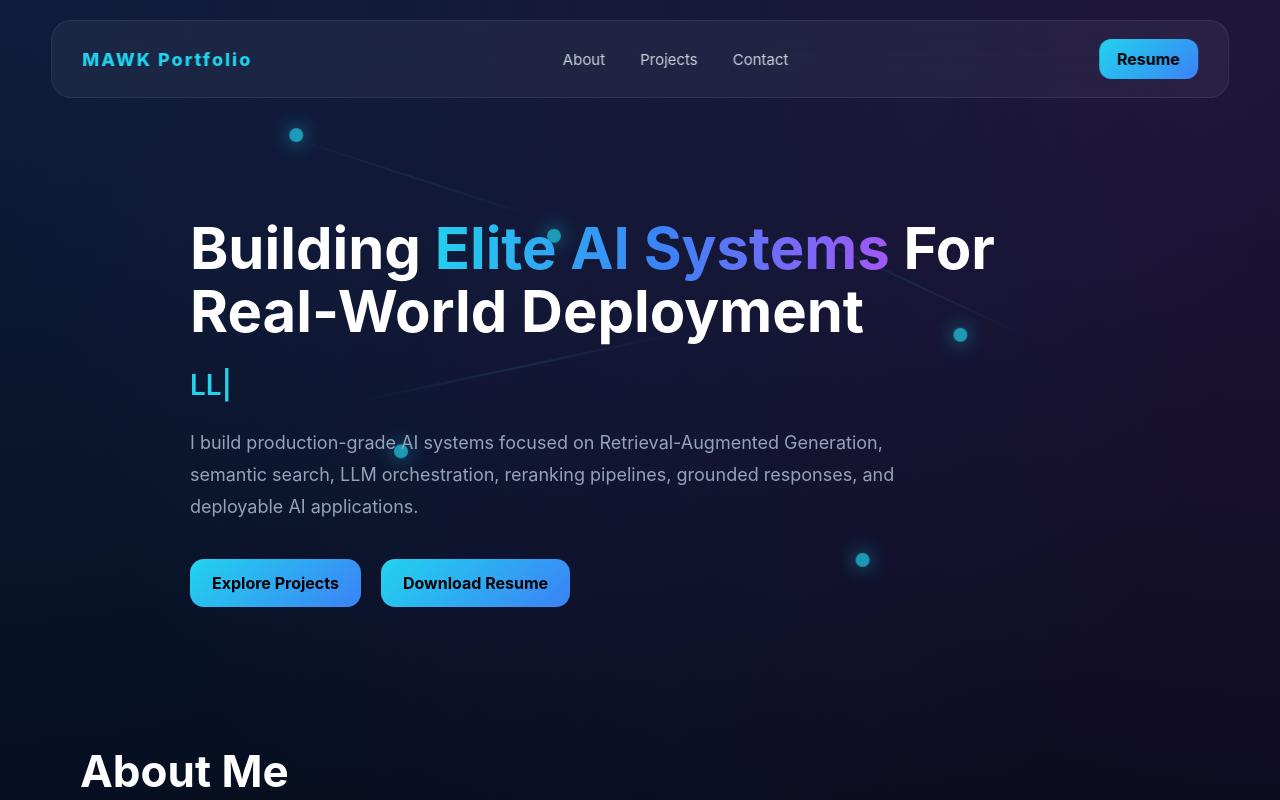
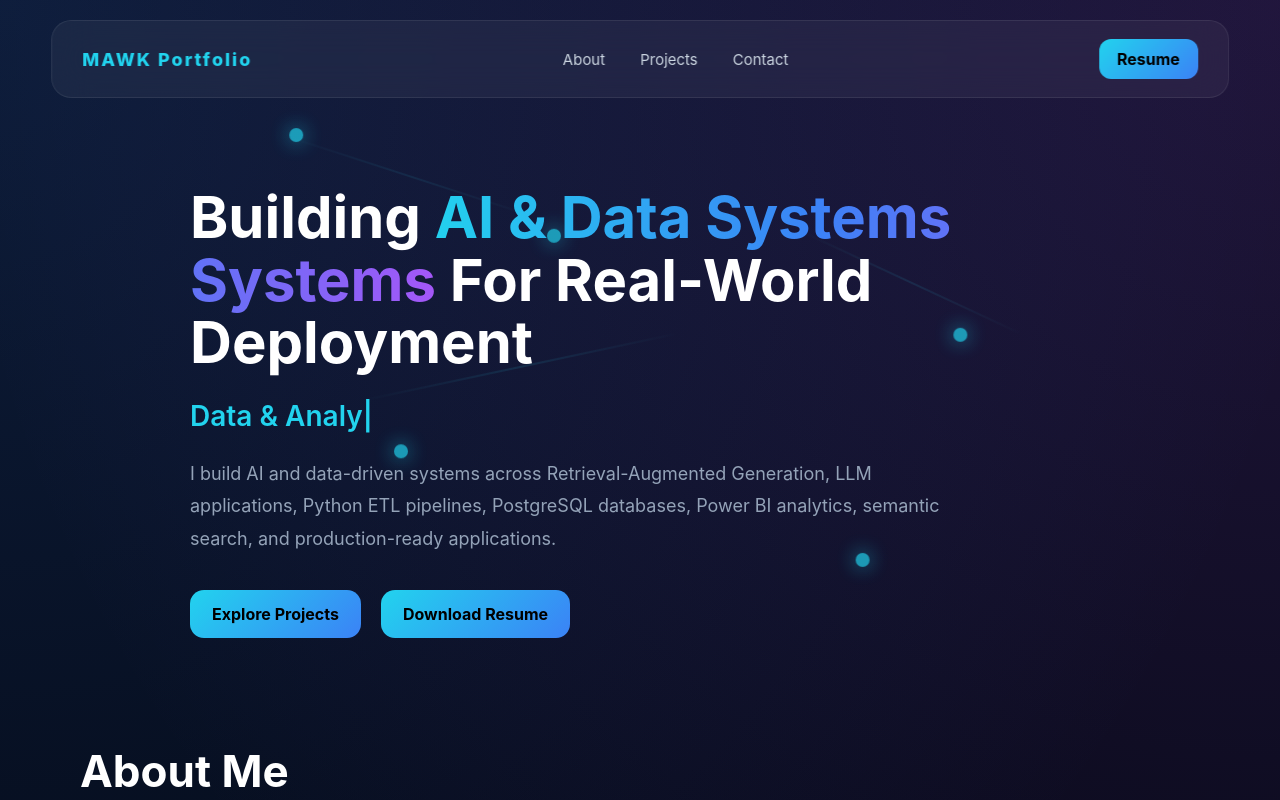
Before and after one commit to maw-khan/portfolio, a React (Vite) app: page / in a window 1280 px wide. Shown: the top 800 px of the page. Built offline with nearby package versions, Linux system fonts and the light colour scheme.

Commit message:
Update App.jsx

```diff
--- a/src/App.jsx
+++ b/src/App.jsx
@@ -219,7 +219,7 @@ export default function App() {
 
           <h1>
             Building
-            <span className="gradient"> Elite AI Systems </span>
+            <span className="gradient"> AI & Data Systems Systems </span>
             For Real-World Deployment
           </h1>
 
@@ -227,9 +227,12 @@ export default function App() {
 
             <TypeAnimation
               sequence={[
-                "RAG Engineer", 1500,
-                "LLM Application Developer", 1500,
-                "AI Systems Architect", 1500,
+
+                "AI Engineer", 1500,
+                "RAG / LLM Developer", 1500,
+                "Data & Analytics Engineer", 1500,
+                "Python ETL Developer", 1500,
+                "Power BI Developer", 1500
               ]}
               speed={50}
               repeat={Infinity}
@@ -238,10 +241,9 @@ export default function App() {
           </div>
 
           <p className="heroText">
-            I build production-grade AI systems focused on
-            Retrieval-Augmented Generation, semantic search,
-            LLM orchestration, reranking pipelines,
-            grounded responses, and deployable AI applications.
+            I build AI and data-driven systems across Retrieval-Augmented Generation,
+            LLM applications, Python ETL pipelines, PostgreSQL databases,
+            Power BI analytics, semantic search, and production-ready applications.
           </p>
 
           <div className="heroButtons">
@@ -321,7 +323,7 @@ export default function App() {
       {/* PROJECTS */}
       <section id="projects" className="section">
 
-        <h2>Featured AI Systems</h2>
+        <h2>Featured Projects</h2>
 
         <div className="projectGrid">
 
@@ -570,9 +572,9 @@ export default function App() {
       <h3>MAWK Portfolio</h3>
 
       <p>
-        Building production-grade AI systems focused on
-        RAG pipelines, semantic retrieval,
-        LLM applications, and deployable AI products.
+        I am an AI and data-focused engineer specializing in building intelligent applications and data-driven systems. My work spans Retrieval-Augmented Generation, LLM applications, semantic search, Python-based ETL pipelines, PostgreSQL, data modeling, Power BI, and interactive analytics.
+
+I focus on turning raw data and complex problems into practical, reliable, and deployable solutions — from AI-powered knowledge systems to end-to-end data pipelines and business intelligence dashboards.
       </p>
 
     </div>
```
